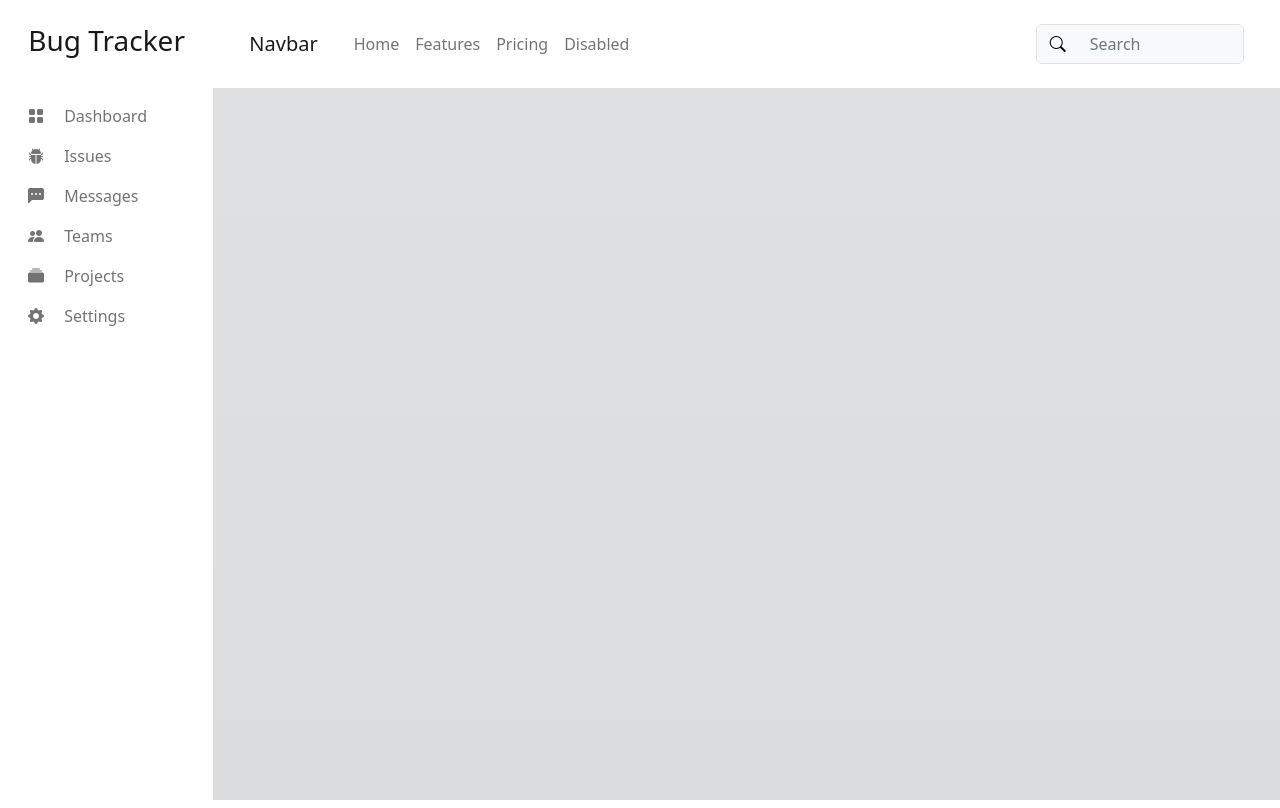
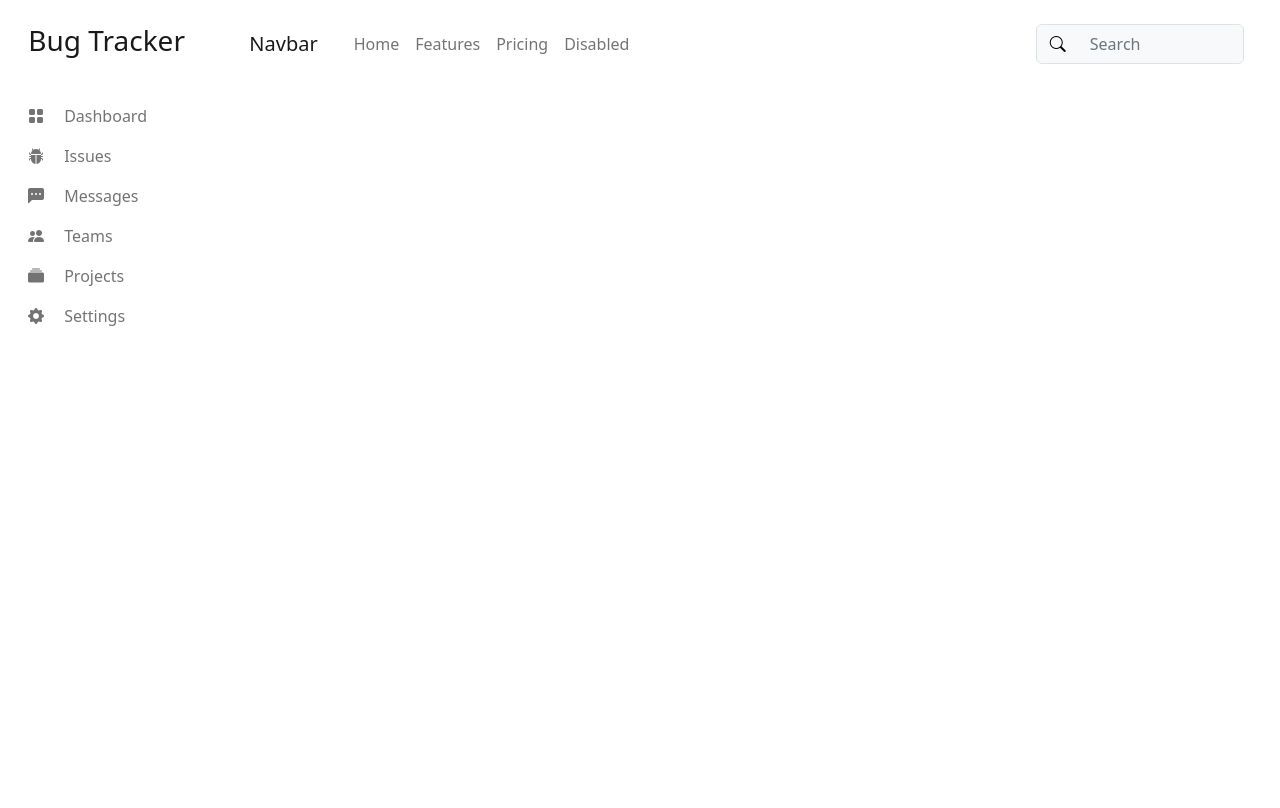
Before and after one commit to AlexBosca/BugTracker, an Angular app in the folder frontend/: page / in a window 1280 px wide. Built offline with nearby package versions, Linux system fonts and the light colour scheme.

Commit message:
frontend - removed secondary background

```diff
--- a/frontend/src/app/app.component.html
+++ b/frontend/src/app/app.component.html
@@ -1,4 +1,4 @@
-<div class="container-fluid m-0 p-0 bg-secondary bg-opacity-25 bg-gradient h-100">
+<div class="container-fluid m-0 p-0 bg-opacity-25 bg-gradient h-100">
   <div class="row m-0 h-100">
     <app-toolbar class="col-2 m-0 p-0"></app-toolbar>
     <div class="col m-0 p-0">
```
